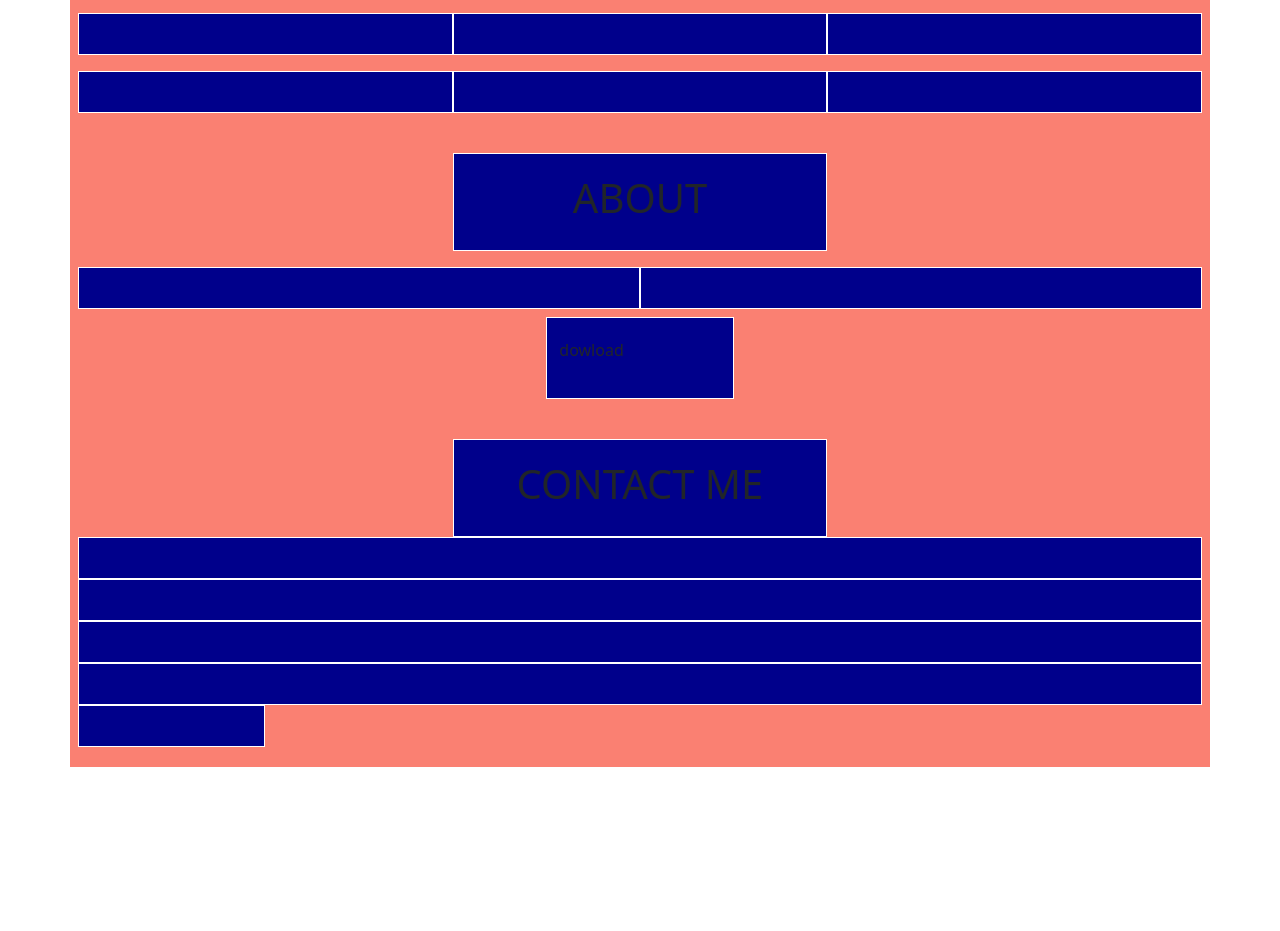
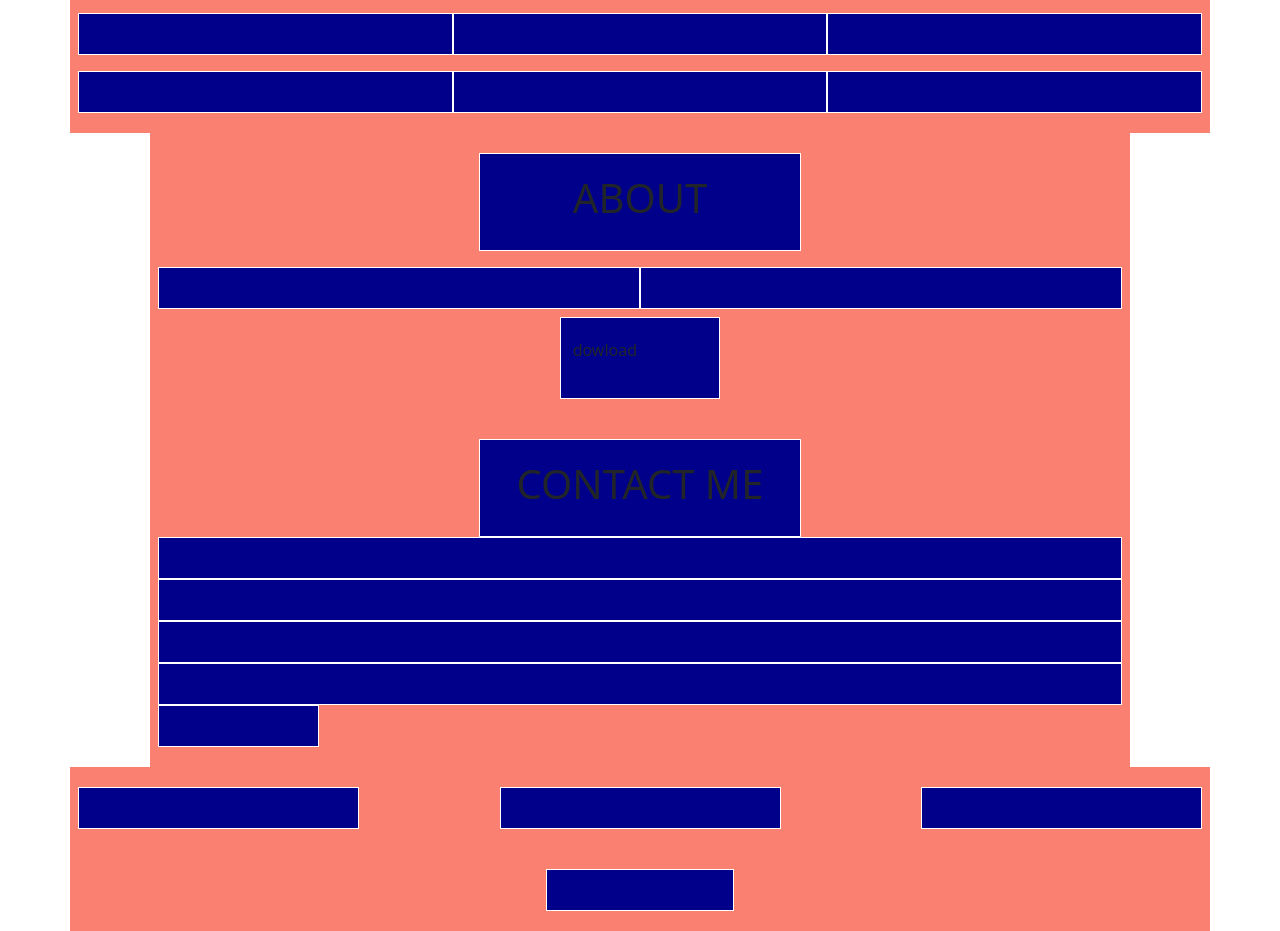
Before and after one commit to nicolaoo/html-css-bootstrap-freelancer, a plain HTML site: page bootstrap_freelancer/index.html in a window 1280 px wide. Shown: the part 543-1474 px from the top of the page. Before the commit the page ends 1310 px from the top, so only its background shows below. Drawn offline with nearby package versions, Linux system fonts and the light colour scheme.

Commit message:
FEAT footer complete and add my-container

```diff
--- a/bootstrap_freelancer/index.html
+++ b/bootstrap_freelancer/index.html
@@ -25,7 +25,7 @@
 
     <main>
         <section class="start-bootstrap">
-            <div class="container my-container">
+            <div class="container ">
                 <div class="row justify-content-center">
                     <div class="col-5 ">
                         <h1 class="text-center">
@@ -69,8 +69,7 @@
         </section>
 
         <section class="about">
-            <div class="container">
-
+            <div class="container my-container">
                 <div class="row pb-3">
                     <div class="col-4 offset-4">
                         <h1 class="text-center">ABOUT</h1>
@@ -93,8 +92,8 @@
             </div>
         </section>
 
-        <section class="contact-me">
-            <div class="container">
+        <section class="contact-me ">
+            <div class="container my-container">
                 <div class="row">
                     <div class="col-4 offset-4">
                         <h1 class="text-center">
@@ -125,5 +124,35 @@
         </section>
     </main>
 
+
+    <footer>
+        <section>
+            <div class="container">
+                <div class="row justify-content-between">
+                    <div class="col-3">
+
+                    </div>
+                    <div class="col-3">
+
+                    </div>
+                    <div class="col-3">
+
+                    </div>
+                </div>
+            </div>
+        </section>
+
+        <section>
+            <div class="container">
+                <div class="row justify-content-center">
+                    <div class="col-2">
+
+                    </div>
+                </div>
+            </div>
+        </section>
+
+    </footer>
+
 </body>
 </html>
--- a/bootstrap_freelancer/style.css
+++ b/bootstrap_freelancer/style.css
@@ -9,6 +9,11 @@
     border: 1px solid white;
 }
 
-.debug .my-container .col-5 {
+.debug .col-5 {
     height: 300px;
 }
+
+main .my-container {
+    max-width: 980px;
+    margin: 0 auto;
+}
```
